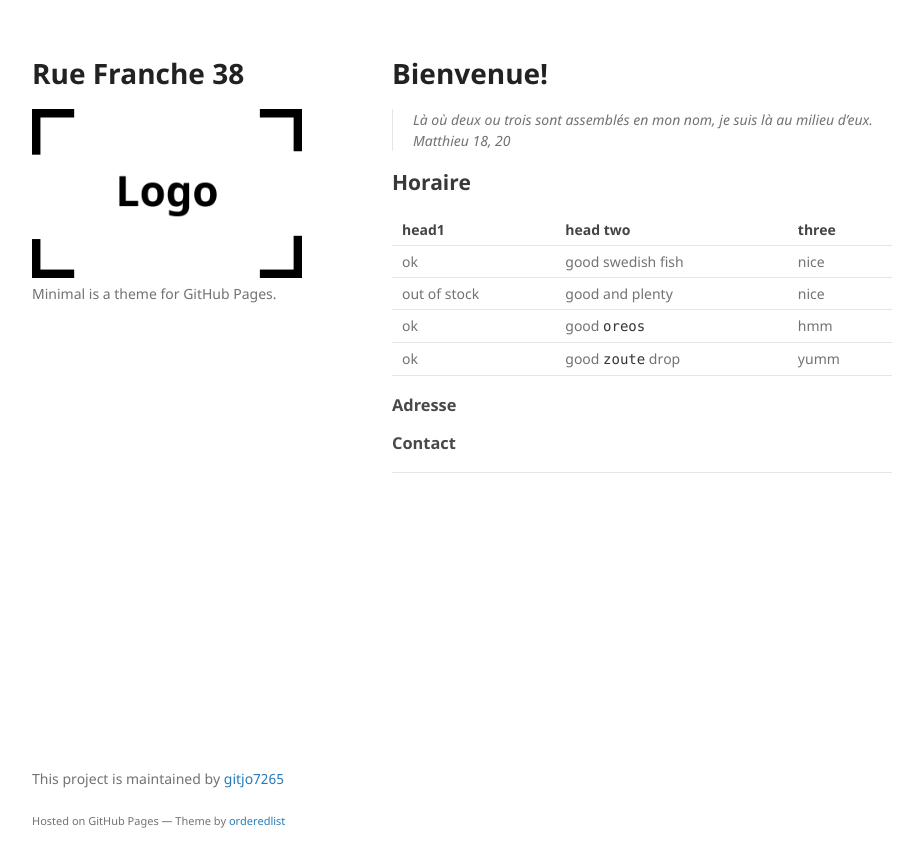
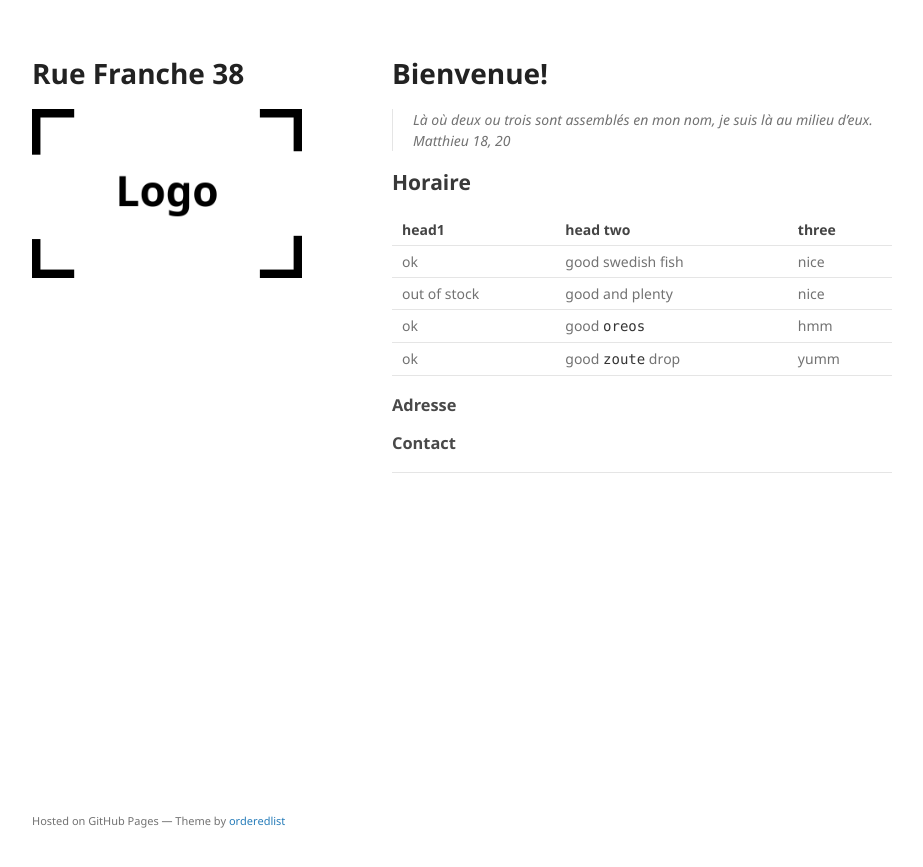
Before and after one commit to gitjo7265/rf38, a Jekyll site: the page built from index.md, in a window 1280 px wide. Shown: the top 867 px of the page, without its empty margins (178-1101 px from the left). Built offline with Jekyll 4.4.1, drawn with Linux system fonts in a browser that asks for light colours; our own code applies the rules of GitHub Pages for plain Markdown files.

Commit message:
Update default.html

```diff
--- a/_layouts/default.html
+++ b/_layouts/default.html
@@ -21,8 +21,6 @@
           <img src="{{site.logo | relative_url}}" alt="Logo" />
         {% endif %}
 
-        <p>{{ site.description | default: site.github.project_tagline }}</p>
-
         {% if site.github.is_user_page %}
         <p class="view"><a href="{{ site.github.owner_url }}">View My GitHub Profile</a></p>
         {% endif %}
@@ -33,9 +31,6 @@
 
       </section>
       <footer>
-        {% if site.github.is_project_page %}
-        <p>This project is maintained by <a href="{{ site.github.owner_url }}">{{ site.github.owner_name }}</a></p>
-        {% endif %}
         <p><small>Hosted on GitHub Pages &mdash; Theme by <a href="https://github.com/orderedlist">orderedlist</a></small></p>
       </footer>
     </div>
```
